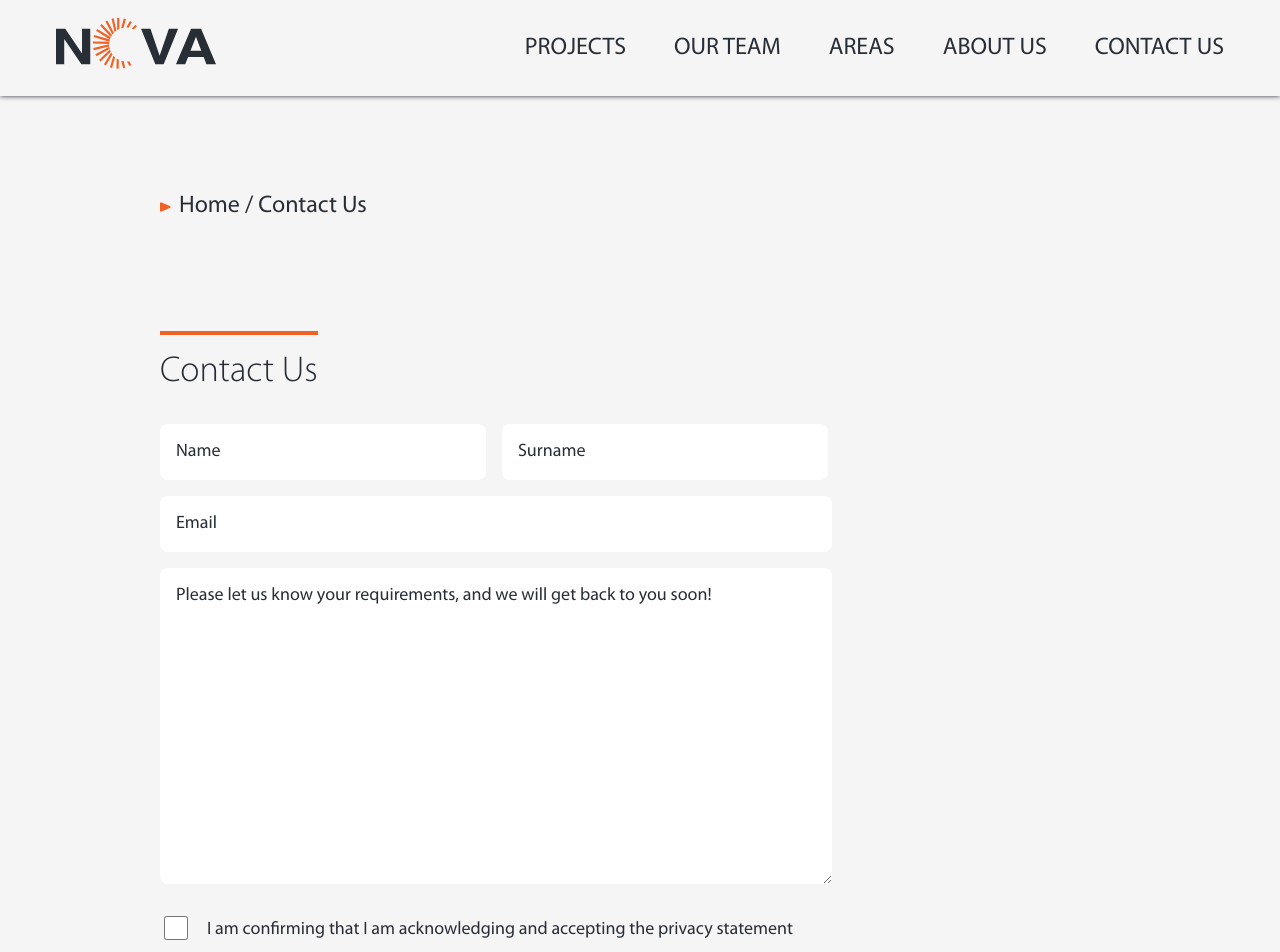
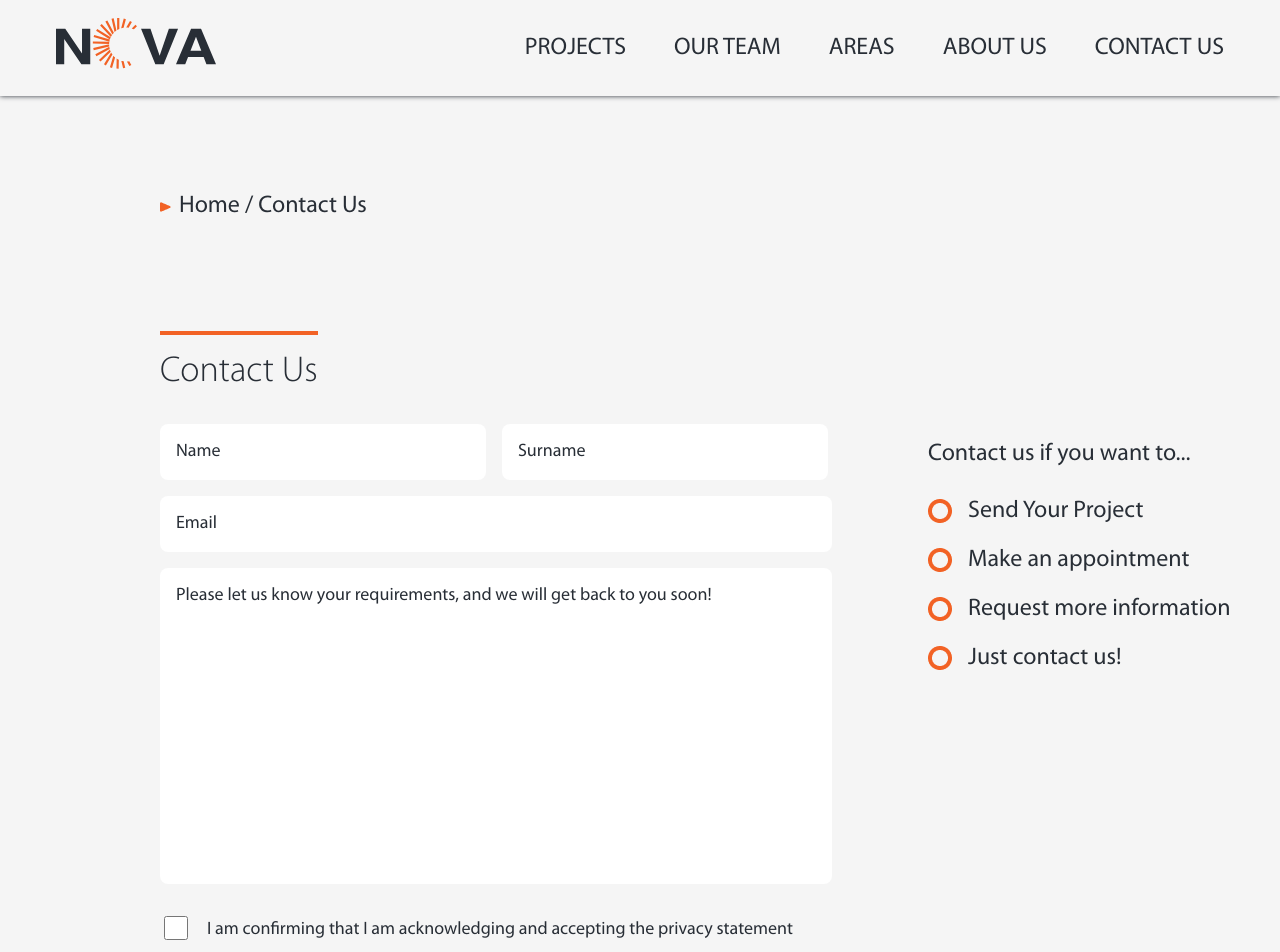
Before and after one commit to simha97/NOVA-hypermedia, a Nuxt app: page /contactUs in a window 1280 px wide. Shown: the top 952 px of the page. Built offline with nearby package versions, Linux system fonts and the light colour scheme; no server answers.

Commit message:
contact us page finished. updated readme

```diff
--- a/pages/contactUs.vue
+++ b/pages/contactUs.vue
@@ -1,6 +1,7 @@
 <template>
     <Breadcrumb :links="[{bread:'Home', goTo: '/'}, {bread:'Contact Us', goTo: '/contactUs'}]"/>
     <h2>Contact Us</h2>
+    <div class="contact-us">
         <div class="form">
             <input type = "text" id = "name" placeholder = "Name">
             <input type = "text" id = "name" placeholder = "Surname">
@@ -14,15 +15,30 @@
                 Your message has been received
             </div>
         </div>
+        <div>
+            <h3>Contact us if you want to...</h3>
+            <Info id="contact-list" :infos="
+                        [{title:'Send Your Project', content: '', type: 'text'},
+                        {title:'Make an appointment', content: '', type: 'text'},
+                        {title:'Request more information', content: '', type: 'text'},
+                        {title:'Just contact us!', content: '', type: 'text'}
+                        ]"/>
+        </div>
+    </div>
 </template>
 
 <style>
+
+    .contact-us{
+        display: flex;
+    }
 
     .form {
         width: 672px;
         display: flex;
         gap: 16px;
         flex-wrap: wrap;
+        margin-right: 96px;
     }
 
     #name{
@@ -47,6 +63,7 @@
         padding: 16px;
         border: 0;
         border-radius: 8px;
+        resize: none;
     }
 
     #check{
@@ -97,6 +114,23 @@
         font-size: 18px;
     }
 
+    .contact-us h3{
+        width: 336px;
+    }
+
+    #contact-list .person-info-data{
+        margin-bottom: 0;
+    }
+
+    #contact-list .person-info-title{
+        margin-top: 4px;
+    }
+
+    #contact-list #bullet{
+        width: 24px;
+        height: 24px;
+    }
+
     @media screen and (max-width: 650px) {
         form div {
             flex-direction: column;
```
Also changed, not shown: 1 other file (tests, documents, lock files or other folders). Lines whose indentation alone changed are shown as unchanged.
